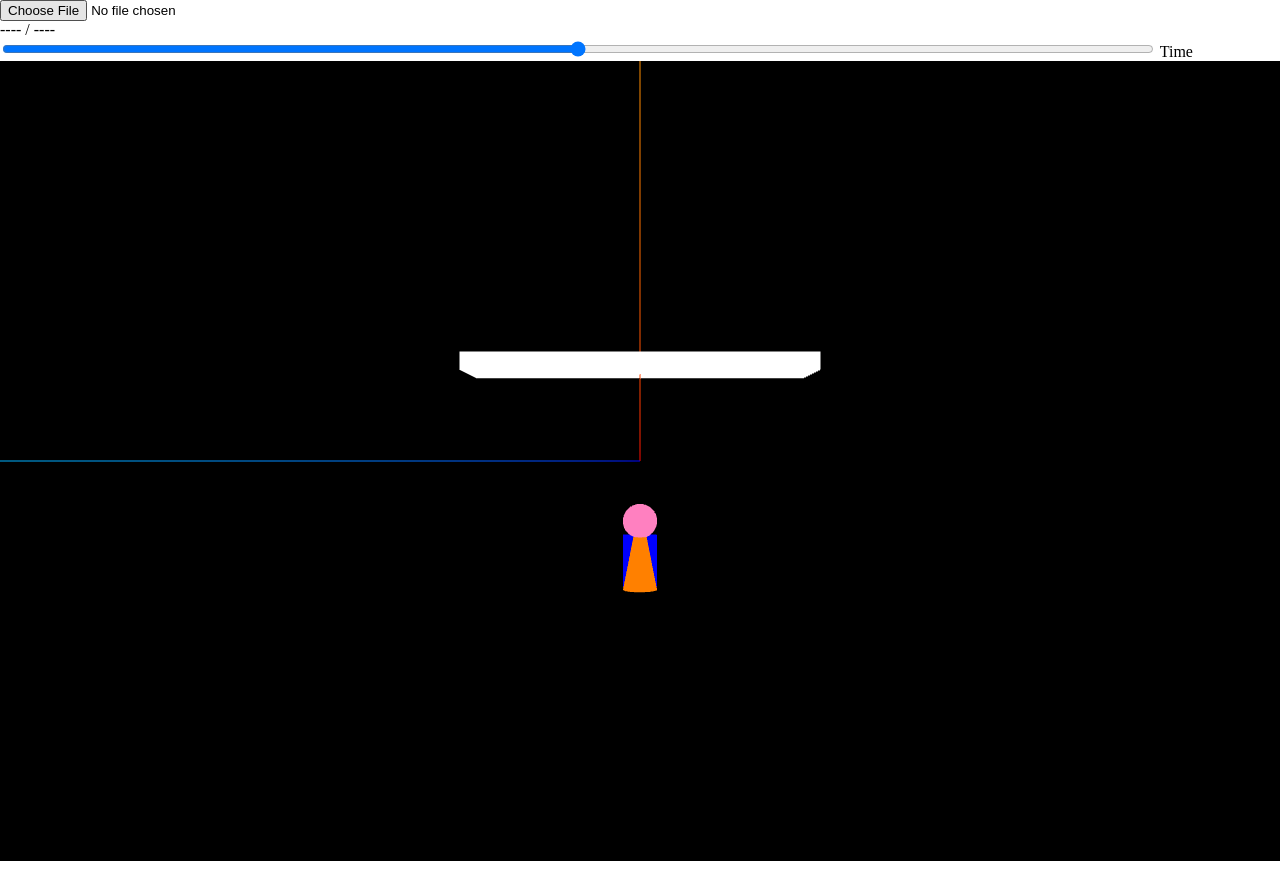
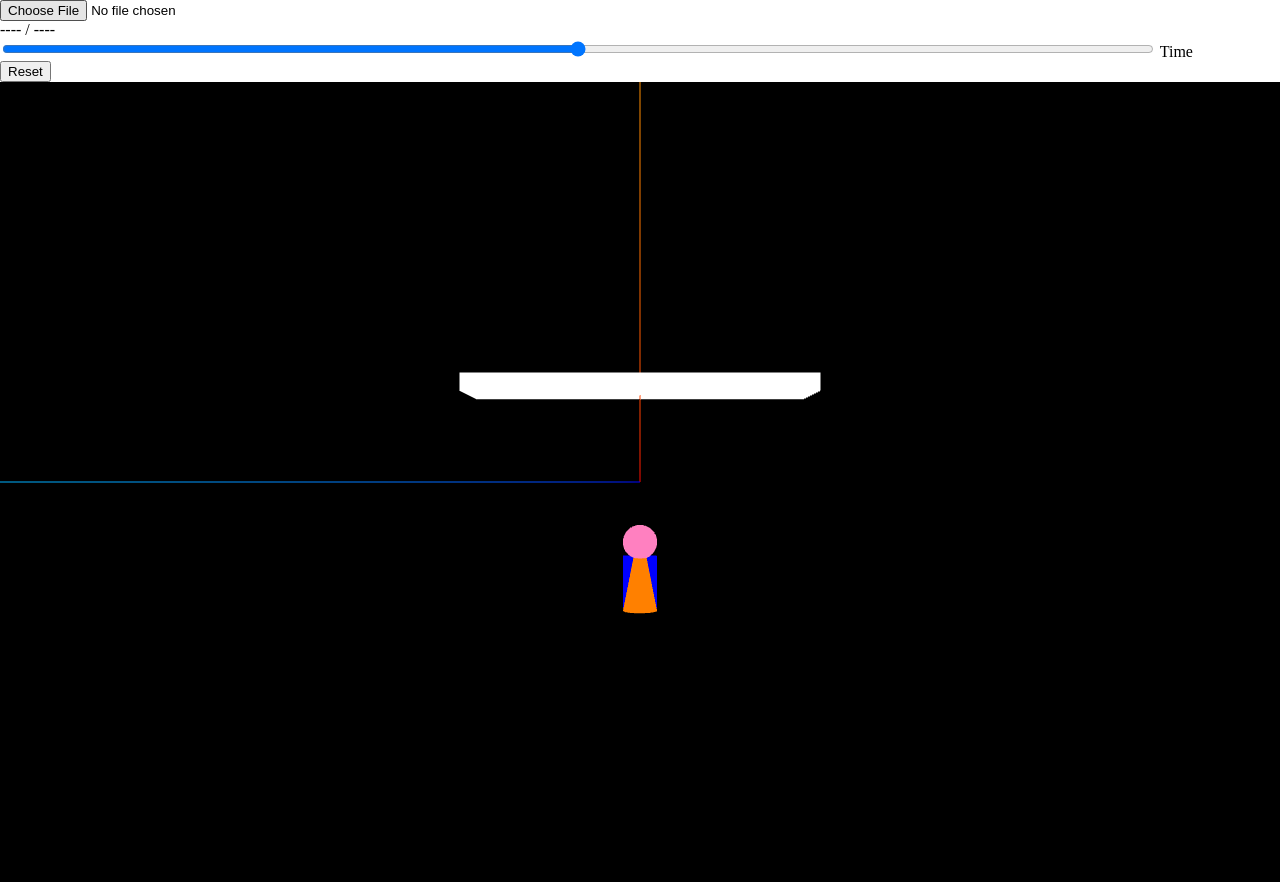
Before and after one commit to 01ive/insta_gyro_visualizer, a website built with Vite: page index.html in a window 1280 px wide. Before the commit the page ends 861 px from the top, so only its background shows below. Built offline with nearby package versions, Linux system fonts and the light colour scheme; animation ran at ten frames a second.

Commit message:
Add reset button

```diff
--- a/index.html
+++ b/index.html
@@ -39,10 +39,14 @@
     <input type="range" id="time" name="time" min="0" max="1000" />
     <label for="time">Time</label>
   </div>
+  <div>
+    <input type="button" id="reset" value="Reset" onclick="reset_position()"/>
+  </div>
   <!--  Our code  -->
   <script type="module" src="view.js"></script>
   <script>
     var sensor_data = [];
+    var reset_offset = {x: 0, y: 0, z: 0};
 
     // Load file button
     const fileSelector = document.getElementById('file-selector');
@@ -57,6 +61,11 @@
       reader.readAsText(fileList[0]);
     });
 
+    function reset_position() {
+      let index = document.getElementById('time').valueAsNumber;
+      reset_offset = {x: sensor_data[index]['Rotation X'], y: sensor_data[index]['Rotation Y'], z: sensor_data[index]['Rotation Z']};
+    }
+
     function read_file(file) {
       sensor_data = JSON.parse(file);
       document.getElementById('time').max = sensor_data.length.toString();
--- a/view.js
+++ b/view.js
@@ -75,9 +75,9 @@ function render() {
                       " | roulis: " + roulis.toFixed(0).toString() + "°" +
                       " | lacet: " + lacet.toFixed(0).toString() + "°";
     // Rotate object
-    cube.rotation.x = sensor_data[index]['Rotation X'];
-    cube.rotation.y = sensor_data[index]['Rotation Y'];
-    cube.rotation.z = sensor_data[index]['Rotation Z'];
+    cube.rotation.x = sensor_data[index]['Rotation X'] - reset_offset.x;
+    cube.rotation.y = sensor_data[index]['Rotation Y'] - reset_offset.y;
+    cube.rotation.z = sensor_data[index]['Rotation Z'] - reset_offset.z;
   }
 
   // Render the scene
```
Also changed, not shown: requirements.txt (+42 -36 lines), 1 other file.
